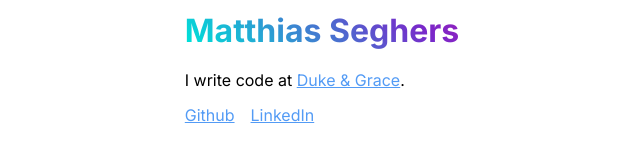
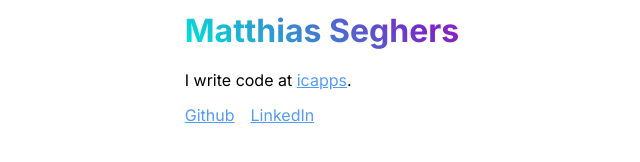
Before and after one commit to matthiasseghers/matthiasseghers.github.io, a plain HTML site: page index.html in a window 1280 px wide. Shown: the part 334-496 px from the top of the page, 318-958 px from the left. Drawn offline with nearby package versions, Linux system fonts and the light colour scheme.

Commit message:
Update index.html

```diff
--- a/index.html
+++ b/index.html
@@ -13,7 +13,7 @@
 <body>
     <div>
         <h1 class="gradient-text">Matthias Seghers</h1>
-        <p>I write code at <a href="https://dukeandgrace.com/" target="_blank">Duke & Grace</a>.</p>
+        <p>I write code at <a href="https://icapps.com/" target="_blank">icapps</a>.</p>
         <ul>
             <li>
                 <a href="https:///github.com/matthiasseghers/" target="_blank">Github</a>
```
